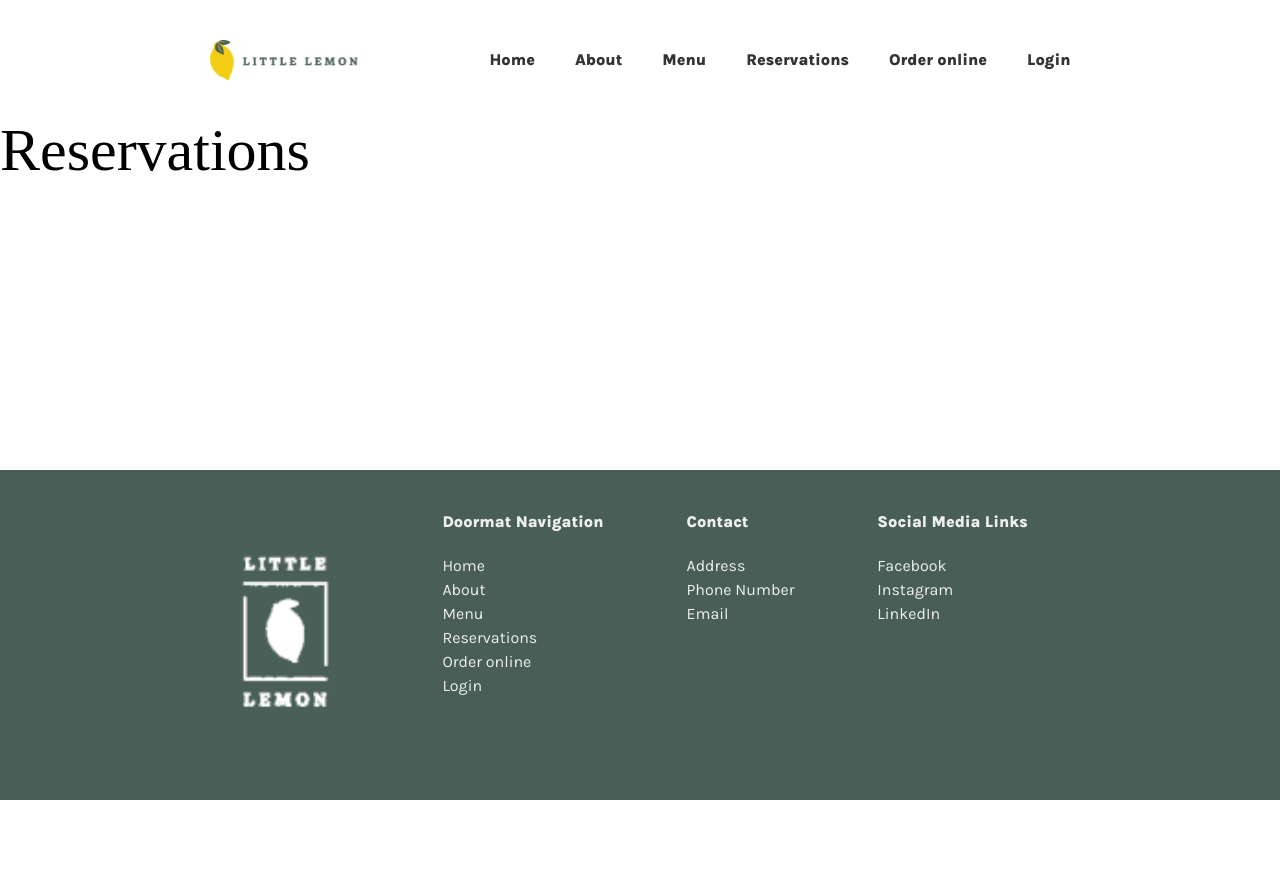
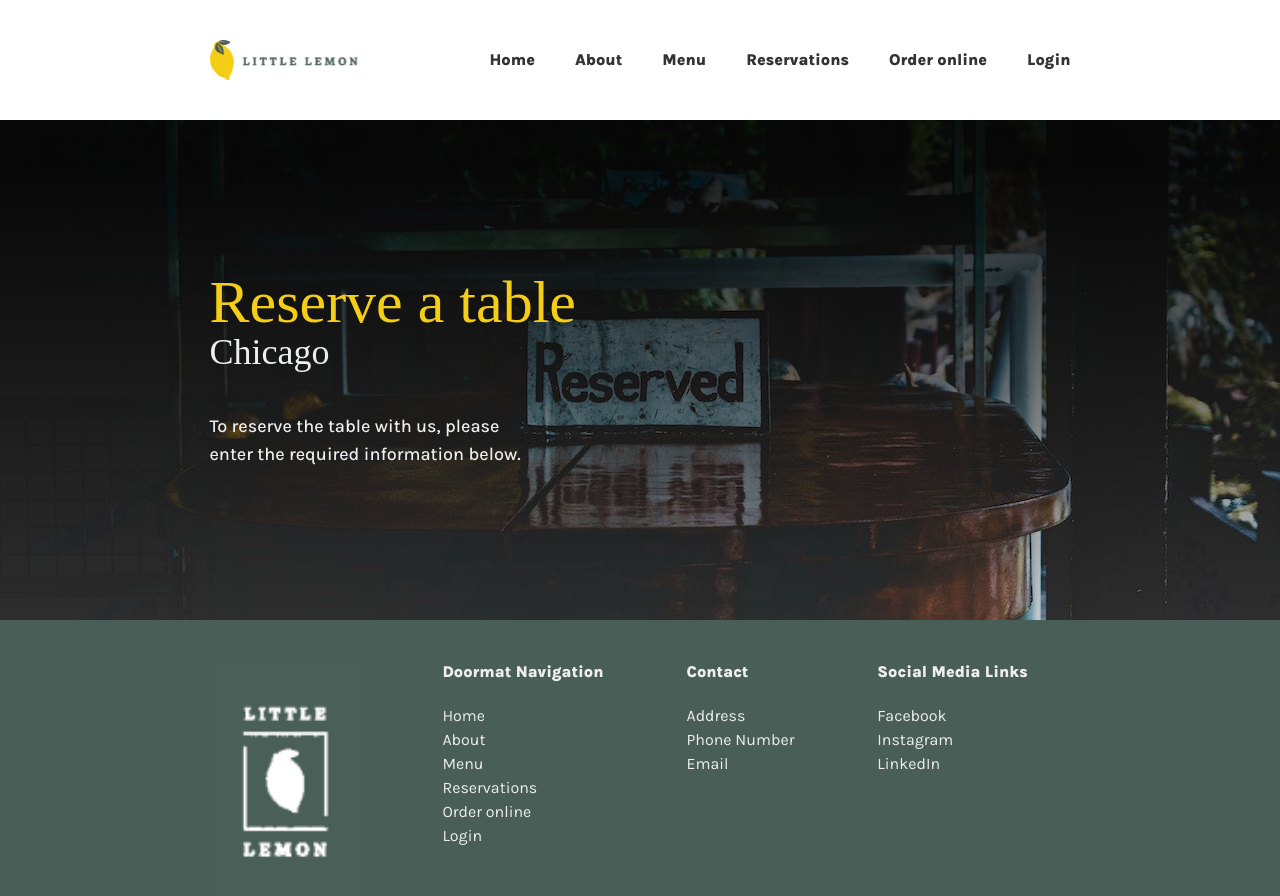
Before and after one commit to KK998/little-lemon-app, a React (Create React App) app: page /reservations in a window 1280 px wide. Shown: the top 896 px of the page. Before the commit the page ends 800 px from the top, so only its background shows below. Built offline with nearby package versions, Linux system fonts and the light colour scheme; a web font is replaced by a local one.

Commit message:
hero component, added the new component to the reservation page

```diff
--- /dev/null
+++ b/src/components/Hero.tsx
@@ -0,0 +1,21 @@
+import React from 'react'
+import cn from '../util/cn'
+import Container from './Container'
+
+type Props = React.PropsWithChildren<{
+    image: string
+}> & React.HTMLAttributes<HTMLDivElement>
+
+function Hero({ image, children, className, ...props }: Props) {
+    return (
+        <section className={"relative"} {...props}>
+            <img src={image} alt="Hero section placeholder" className="w-full h-[500px] object-cover" />
+            <div className="absolute inset-0 bg-gradient-to-b from-[#000000dd] from-10% to-[#00000033]" />
+            <Container className={cn("absolute inset-0 flex flex-col justify-center", className)}>
+                {children}
+            </Container>
+        </section>
+    )
+}
+
+export default Hero
--- a/src/pages/Reservations.tsx
+++ b/src/pages/Reservations.tsx
@@ -1,12 +1,22 @@
+import Hero from "../components/Hero"
 import Typography from "../components/Typography"
 import Default from "../layouts/Default"
+
+import ReservationJPEG from "../assets/reservation.jpeg";
+import colors from "../util/colors";
 
 function Reservations() {
     return (
         <Default>
-            <Typography type="Display title">
-                Reservations
-            </Typography>
+            <Hero image={ReservationJPEG} className={colors.text.secondary.white}>
+                <Typography tag="h1" type="Display title" className={colors.text.primary.yellow}>
+                    Reserve a table
+                </Typography>
+                <Typography tag="h2" type="Sub title">Chicago</Typography>
+                <Typography tag="p" type="Lead text" className="max-w-full sm:max-w-xs mt-10">
+                    To reserve the table with us, please enter the required information below.
+                </Typography>
+            </Hero>
         </Default>
     )
 }
```
Also changed, not shown: src/assets/reservation.jpeg (added).
